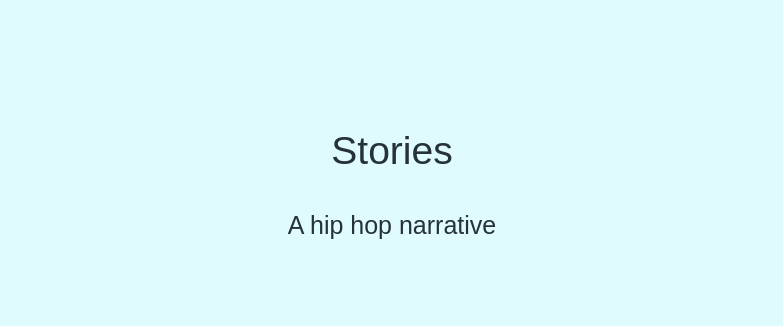
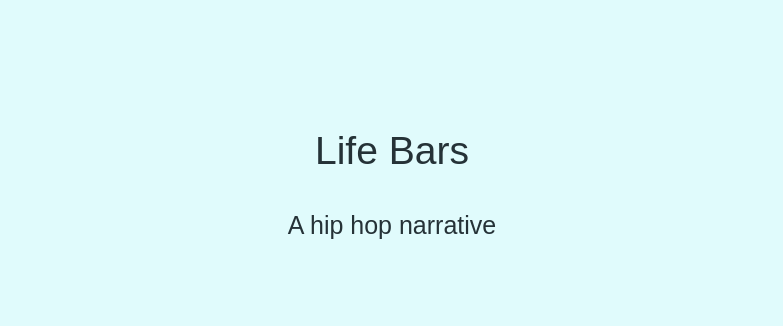
Before and after one commit to techtolentino/sidewalk-articles, a Jekyll site: the page built from index.html, in a window 1280 px wide. Shown: the top 326 px of the page, without its empty margins (248-1031 px from the left). Built offline with Jekyll 4.4.1, drawn with Linux system fonts in a browser that asks for light colours.

```diff
--- a/index.html
+++ b/index.html
@@ -3,7 +3,7 @@ layout: default
 ---
 <div class="band--XL">
 	<div class="wrapper centered">
-		<h1>Stories</h1>
+		<h1>Life Bars</h1>
 		<h3>A hip hop narrative</h3>
 	</div>
 </div>
```
